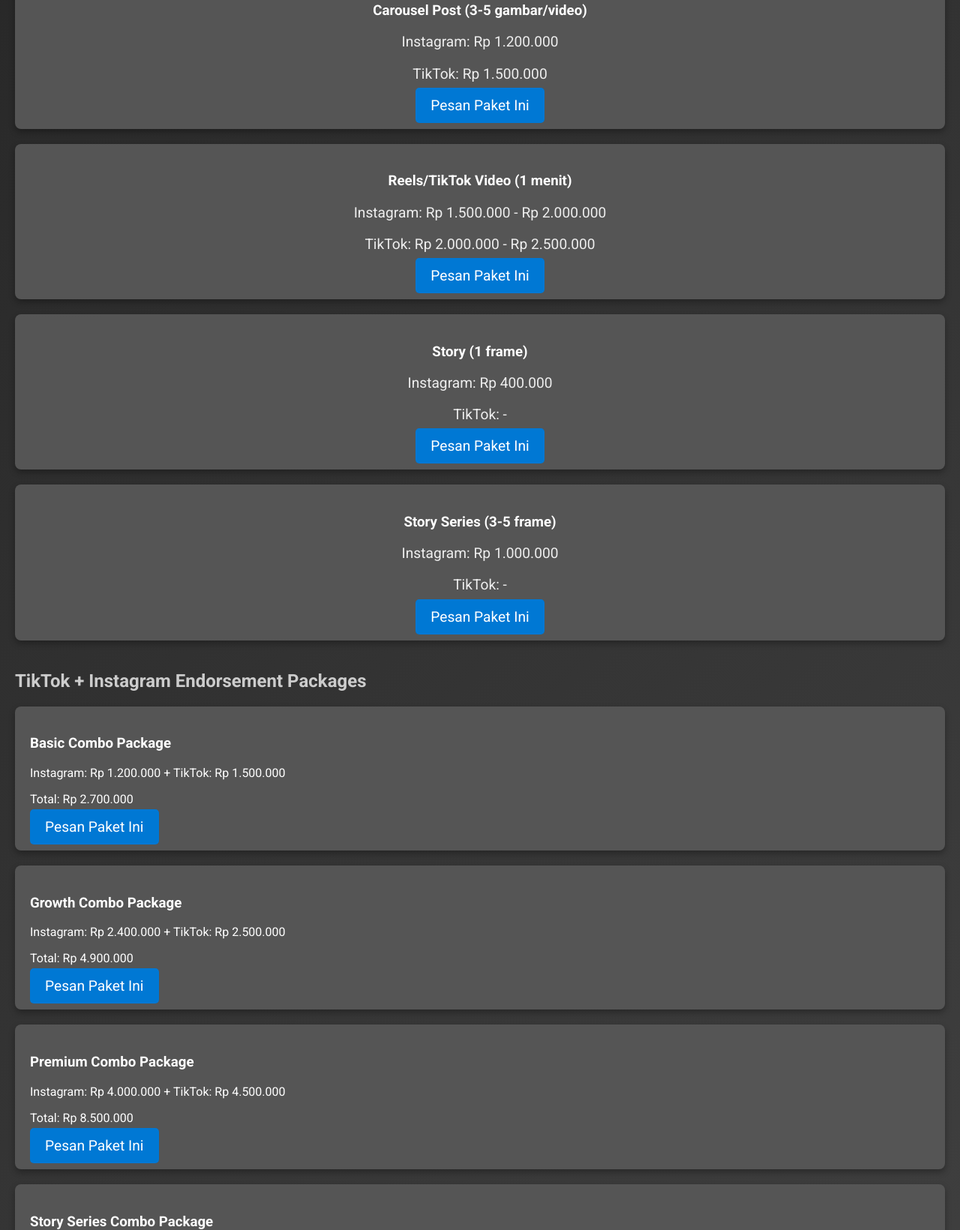
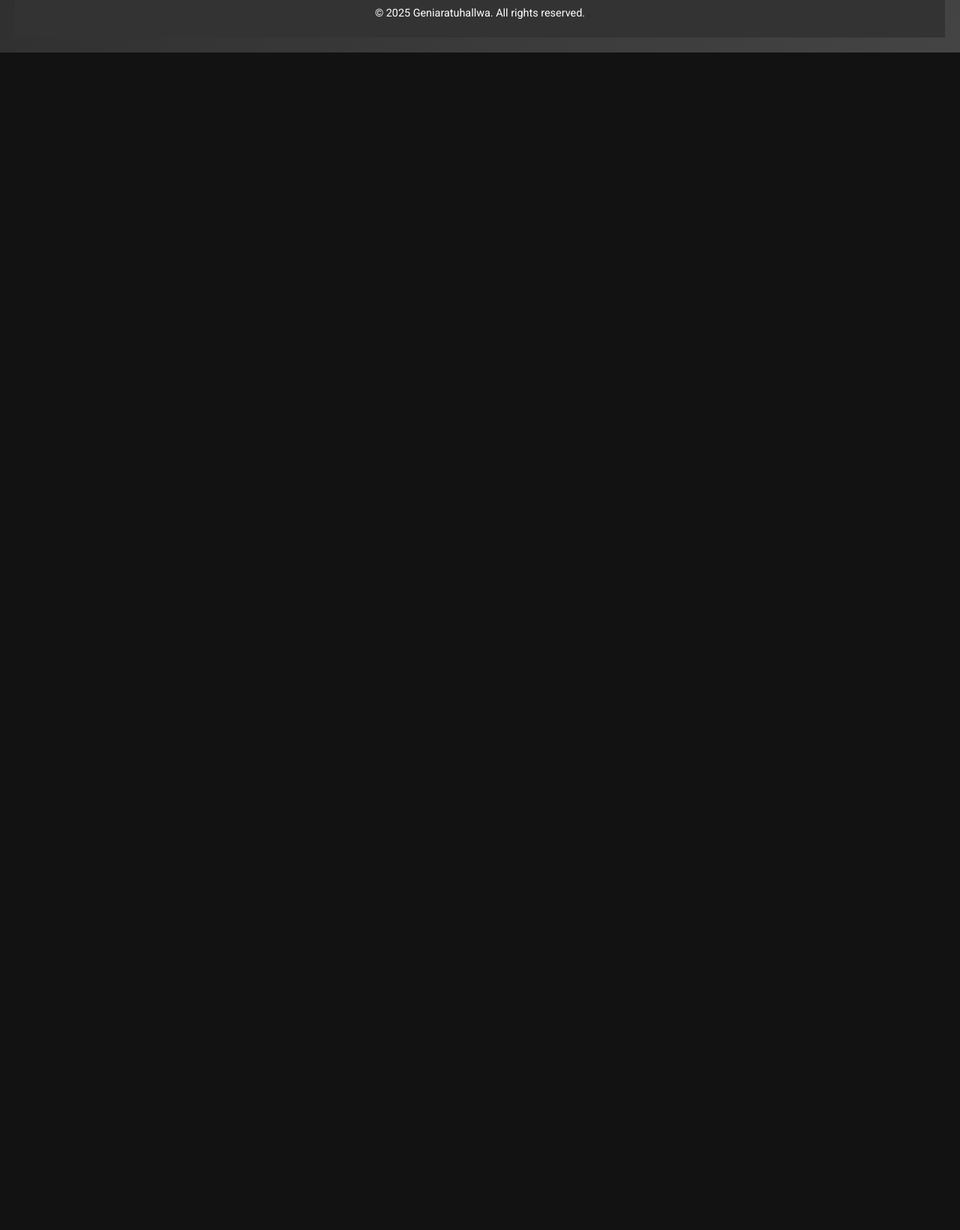
Before and after one commit to naupaltr07/index_1, a plain HTML site: page index.html in a window 1280 px wide. Shown: the part 1160-2800 px from the top of the page at 75% size. After the commit the page ends 1250 px from the top, so only its background shows below. Drawn offline with nearby package versions, Linux system fonts and the light colour scheme.

Commit message:
Update index.html

```diff
--- a/index.html
+++ b/index.html
@@ -15,7 +15,9 @@
         }
 
         header {
-            background-color: #333;
+            background-image: url('https://imgur.com/Caio9R2.jpg'); /* Gambar sebagai background */
+            background-size: cover; /* Gambar menutupi seluruh area */
+            background-position: center; /* Gambar diatur di tengah */
             padding: 40px;
             text-align: center;
             font-family: 'Playfair Display', serif;
@@ -100,9 +102,9 @@
         }
 
         .slider-image {
-            width: 100%;
-            height: auto;
-            max-width: 600px;
+            width: 100%; /* Membuat gambar responsif */
+            height: auto; /* Menjaga rasio aspek gambar */
+            max-width: 600px; /* Menetapkan lebar maksimal */
             border-radius: 8px;
             margin: 0 10px;
         }
@@ -164,92 +166,13 @@
                 <a href="https://wa.me/6283804964435?text=Halo%20saya%20ingin%20memesan%20Post%20Tunggal%20Instagram%20dan%20TikTok%20dengan%20harga%20Rp%20600.000%20-%20Rp%20800.000%20untuk%20Instagram.%20Terimakasih." class="cta-button">Pesan Paket Ini</a>
             </div>
 
-            <div class="package">
-                <h3>Carousel Post (3-5 gambar/video)</h3>
-                <p class="price">Instagram: Rp 1.200.000</p>
-                <p class="price">TikTok: Rp 1.500.000</p>
-                <a href="https://wa.me/6283804964435?text=Halo%20saya%20ingin%20memesan%20Carousel%20Post%20Instagram%20dan%20TikTok%20dengan%20harga%20Rp%201.200.000%20untuk%20Instagram.%20Terimakasih." class="cta-button">Pesan Paket Ini</a>
-            </div>
-
-            <div class="package">
-                <h3>Reels/TikTok Video (1 menit)</h3>
-                <p class="price">Instagram: Rp 1.500.000 - Rp 2.000.000</p>
-                <p class="price">TikTok: Rp 2.000.000 - Rp 2.500.000</p>
-                <a href="https://wa.me/6283804964435?text=Halo%20saya%20ingin%20memesan%20Reels%20Instagram%20dan%20TikTok%20Video%20dengan%20harga%20Rp%201.500.000%20-%20Rp%202.000.000%20untuk%20Instagram.%20Terimakasih." class="cta-button">Pesan Paket Ini</a>
-            </div>
-
-            <div class="package">
-                <h3>Story (1 frame)</h3>
-                <p class="price">Instagram: Rp 400.000</p>
-                <p class="price">TikTok: -</p>
-                <a href="https://wa.me/6283804964435?text=Halo%20saya%20ingin%20memesan%20Instagram%20Story%20dengan%20harga%20Rp%20400.000.%20Terimakasih." class="cta-button">Pesan Paket Ini</a>
-            </div>
-
-            <div class="package">
-                <h3>Story Series (3-5 frame)</h3>
-                <p class="price">Instagram: Rp 1.000.000</p>
-                <p class="price">TikTok: -</p>
-                <a href="https://wa.me/6283804964435?text=Halo%20saya%20ingin%20memesan%20Story%20Series%20Instagram%20dengan%20harga%20Rp%201.000.000.%20Terimakasih." class="cta-button">Pesan Paket Ini</a>
-            </div>
+            <!-- Paket lainnya di sini... -->
         </section>
 
-        <section class="combo-package">
-            <h2>TikTok + Instagram Endorsement Packages</h2>
-
-            <div>
-                <h3>Basic Combo Package</h3>
-                <p>Instagram: Rp 1.200.000 + TikTok: Rp 1.500.000</p>
-                <p>Total: Rp 2.700.000</p>
-                <a href="https://wa.me/6283804964435?text=Halo%20saya%20ingin%20memesan%20Basic%20Combo%20Package%20Instagram%20dan%20TikTok.%20Total%20Rp%202.700.000.%20Terimakasih." class="cta-button">Pesan Paket Ini</a>
-            </div>
-
-            <div>
-                <h3>Growth Combo Package</h3>
-                <p>Instagram: Rp 2.400.000 + TikTok: Rp 2.500.000</p>
-                <p>Total: Rp 4.900.000</p>
-                <a href="https://wa.me/6283804964435?text=Halo%20saya%20ingin%20memesan%20Growth%20Combo%20Package%20Instagram%20dan%20TikTok.%20Total%20Rp%204.900.000.%20Terimakasih." class="cta-button">Pesan Paket Ini</a>
-            </div>
-
-            <div>
-                <h3>Premium Combo Package</h3>
-                <p>Instagram: Rp 4.000.000 + TikTok: Rp 4.500.000</p>
-                <p>Total: Rp 8.500.000</p>
-                <a href="https://wa.me/6283804964435?text=Halo%20saya%20ingin%20memesan%20Premium%20Combo%20Package%20Instagram%20dan%20TikTok.%20Total%20Rp%208.500.000.%20Terimakasih." class="cta-button">Pesan Paket Ini</a>
-            </div>
-
-            <div>
-                <h3>Story Series Combo Package</h3>
-                <p>Instagram: Rp 1.500.000 + TikTok: Rp 1.800.000</p>
-                <p>Total: Rp 3.300.000</p>
-                <a href="https://wa.me/6283804964435?text=Halo%20saya%20ingin%20memesan%20Story%20Series%20Combo%20Package%20Instagram%20dan%20TikTok.%20Total%20Rp%203.300.000.%20Terimakasih." class="cta-button">Pesan Paket Ini</a>
-            </div>
-        </section>
-
-        <section class="contact">
-            <h2>Kontak Saya</h2>
-            <p>Hubungi saya untuk detail lebih lanjut atau pemesanan!</p>
-            <div class="contact-person">
-                <a href="https://wa.me/6283804964435" class="cta-button"><i class="fa fa-whatsapp"></i> WhatsApp Saya</a>
-                <a href="mailto:geniaratuhallwa13@gmail.com" class="cta-button"><i class="fa fa-envelope"></i> Kirim Email</a>
-            </div>
-        </section>
-
-        <section class="social-links">
-            <h2>Ikuti Saya</h2>
-            <!-- Instagram Link -->
-            <a href="https://www.instagram.com/geniaratuhallwa/" target="_blank">
-                <img src="https://imgur.com/O7cXADk.jpg" alt="Instagram">
-            </a>
-            <!-- TikTok Link -->
-            <a href="https://www.tiktok.com/@hallwa_g" target="_blank">
-                <img src="https://imgur.com/3UhINls.jpg" alt="TikTok">
-            </a>
-        </section>
+        <footer>
+            <p>&copy; 2025 Geniaratuhallwa. All rights reserved.</p>
+        </footer>
     </div>
-
-    <footer>
-        <p>&copy; 2025 Geniaratuhallwa. All rights reserved.</p>
-    </footer>
 
 </body>
 </html>
```
